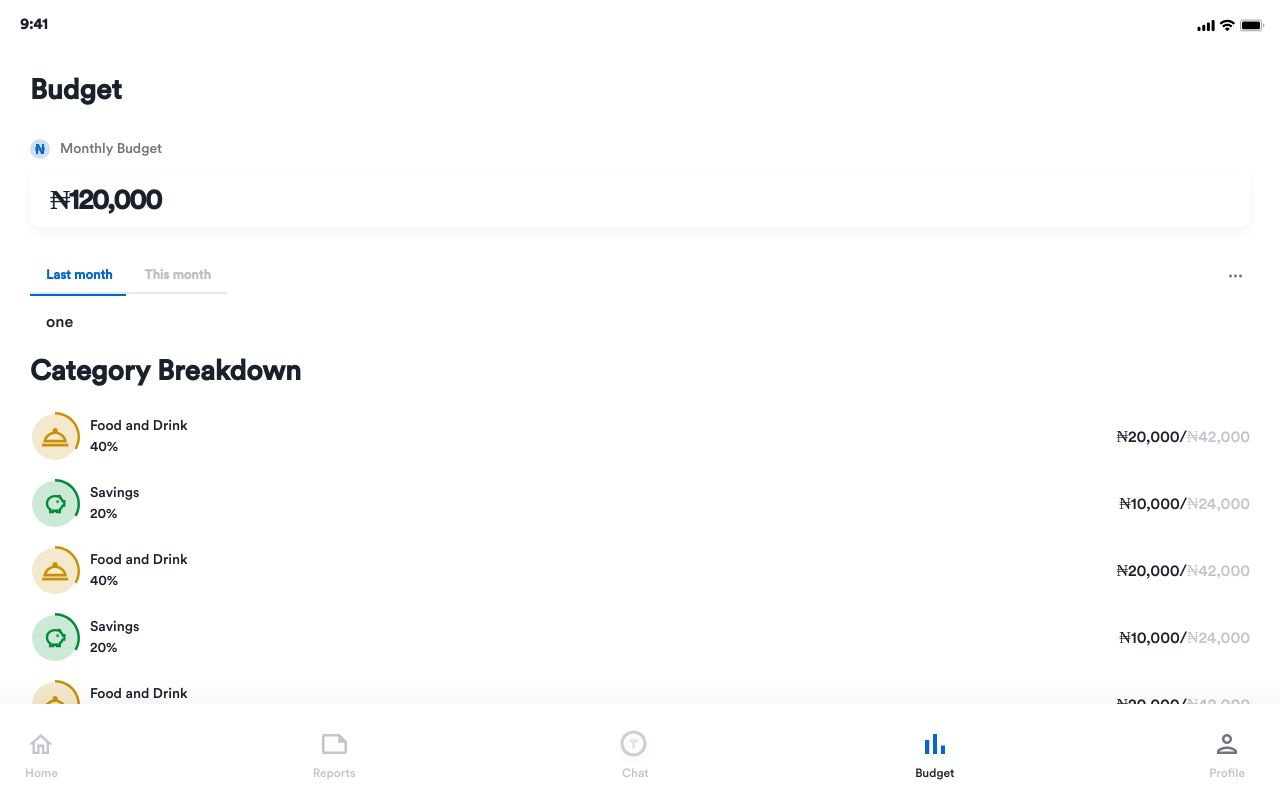
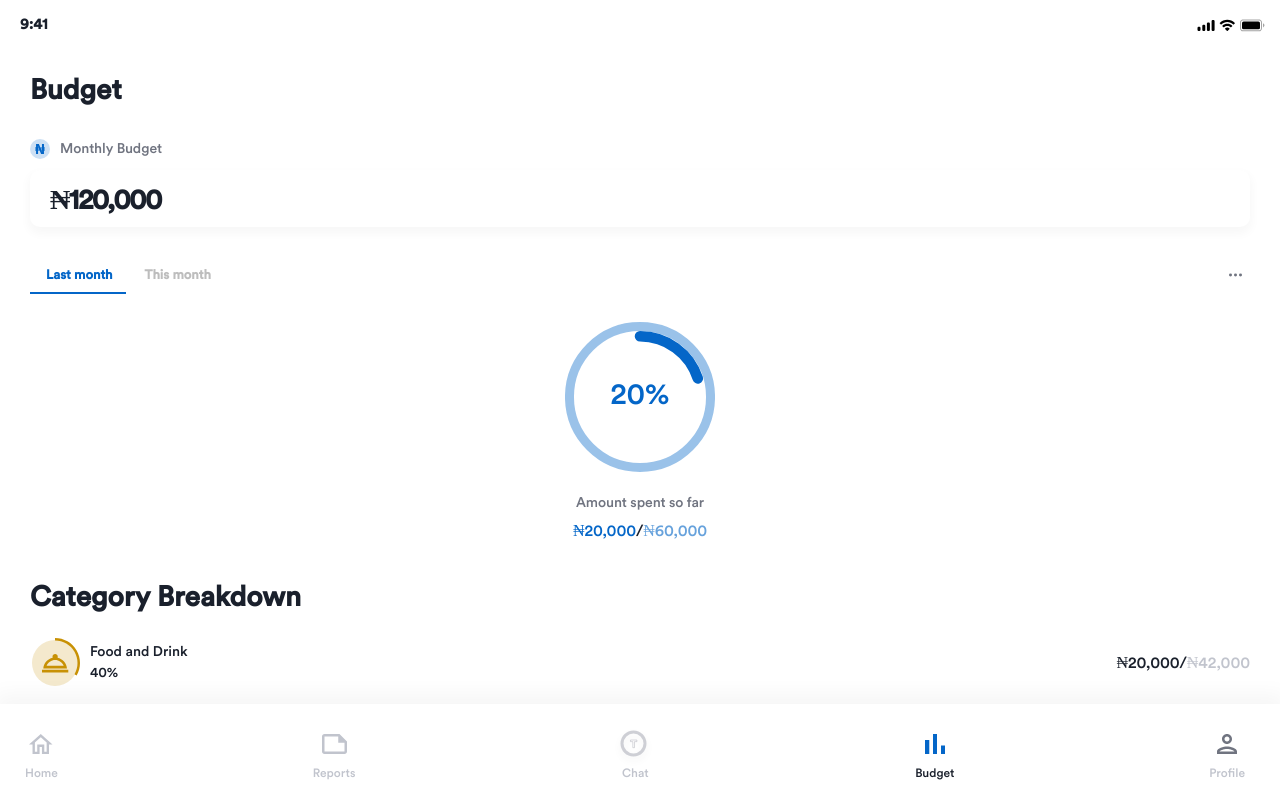
Before and after one commit to 5iveemmy/budget, a React (Vite) app: page / in a window 1280 px wide. Shown: the top 798 px of the page. Built offline with nearby package versions, Linux system fonts and the light colour scheme.

Commit message:
conclude budget page

```diff
--- a/src/Budget/Budget.tsx
+++ b/src/Budget/Budget.tsx
@@ -17,6 +17,12 @@ import savingsIcon from "@/assets/savingsIcon.svg"
 import menuIcon from "@/assets/menuIcon.svg"
 import Footer from "@/reusables/Footer"
 import CategoryBreakedown from "@/reusables/CategoryBreakedown"
+import {
+  CircularProgressbar,
+  CircularProgressbarWithChildren,
+  buildStyles,
+} from "react-circular-progressbar"
+import "react-circular-progressbar/dist/styles.css"
 
 const tabStyle = {
   fontSize: "13px",
@@ -26,7 +32,7 @@ const tabStyle = {
 
 const Budget = () => {
   return (
-    <>
+    <Box>
       <Header />
       <Box p="20px 30px">
         <Text fontSize="28px" fontWeight="700">
@@ -51,7 +57,7 @@ const Budget = () => {
         </Box>
         <Tabs mt="30px" position="relative">
           <Flex justifyContent="space-between">
-            <TabList>
+            <TabList width="100%" borderBottom="none">
               <Tab sx={tabStyle} _selected={{ color: "#0466C8" }}>
                 Last month
               </Tab>
@@ -61,17 +67,101 @@ const Budget = () => {
             </TabList>
             <Image src={menuIcon} />
           </Flex>
-          <TabIndicator height="2px" bg="#0466C8" width="20px" />
+          <TabIndicator height="2px" bg="#0466C8" />
           <TabPanels>
-            <TabPanel>
-              <p>one</p>
+            <TabPanel pt="30px">
+              <Flex
+                justifyContent="center"
+                flexDir="column"
+                gap="21px"
+                alignItems="center"
+              >
+                <Box width="150px">
+                  <CircularProgressbarWithChildren
+                    value={100}
+                    text="20%"
+                    strokeWidth={6}
+                    styles={buildStyles({
+                      textColor: "#0466C8",
+                      pathColor: "rgb(4, 102, 200, 0.4)",
+                      trailColor: "transparent",
+                    })}
+                  >
+                    <div style={{ width: "88%" }}>
+                      <CircularProgressbar
+                        value={20}
+                        styles={buildStyles({
+                          trailColor: "transparent",
+                          pathColor: "#0466C8",
+                        })}
+                      />
+                    </div>
+                  </CircularProgressbarWithChildren>
+                </Box>
+                <Flex flexDir="column" gap="5px" alignItems="center">
+                  <Text color="#707480" fontSize="14px" letterSpacing="-0.07px">
+                    Amount spent so far
+                  </Text>
+                  <Flex>
+                    <Text letterSpacing="-0.08px" color="#0466C8">
+                      ₦20,000
+                    </Text>
+                    /
+                    <Text color="#67A2DC" letterSpacing="-0.08px">
+                      ₦60,000
+                    </Text>
+                  </Flex>
+                </Flex>
+              </Flex>
             </TabPanel>
-            <TabPanel>
-              <p>Two</p>
+            <TabPanel pt="30px">
+              <Flex
+                justifyContent="center"
+                flexDir="column"
+                gap="21px"
+                alignItems="center"
+              >
+                <Box width="150px">
+                  <CircularProgressbarWithChildren
+                    value={100}
+                    text="49%"
+                    strokeWidth={6}
+                    styles={buildStyles({
+                      textColor: "#0466C8",
+                      pathColor: "rgb(4, 102, 200, 0.4)",
+                      trailColor: "transparent",
+                    })}
+                  >
+                    <div style={{ width: "88%" }}>
+                      <CircularProgressbar
+                        value={49}
+                        styles={buildStyles({
+                          trailColor: "transparent",
+                          pathColor: "#0466C8",
+                        })}
+                      />
+                    </div>
+                  </CircularProgressbarWithChildren>
+                </Box>
+                <Flex flexDir="column" gap="5px" alignItems="center">
+                  <Text color="#707480" fontSize="14px" letterSpacing="-0.07px">
+                    Amount spent so far
+                  </Text>
+                  <Flex>
+                    <Text letterSpacing="-0.08px" color="#0466C8">
+                      ₦50,000
+                    </Text>
+                    /
+                    <Text color="#67A2DC" letterSpacing="-0.08px">
+                      ₦120,000
+                    </Text>
+                  </Flex>
+                </Flex>
+              </Flex>
             </TabPanel>
           </TabPanels>
         </Tabs>
-        <Box>
+        <Box pt="17px">
           <Text fontSize="28px" fontWeight="700">
             Category Breakdown
           </Text>
@@ -143,15 +233,10 @@ const Budget = () => {
           </Flex>
         </Box>
       </Box>
-      <Box
-        position="fixed"
-        bottom="0px"
-        width="100%"
-        height={{ base: "210px", md: "auto" }}
-      >
+      <Box position="fixed" bottom="0px" width="100%" height="auto">
         <Footer />
       </Box>
-    </>
+    </Box>
   )
 }
 
```
